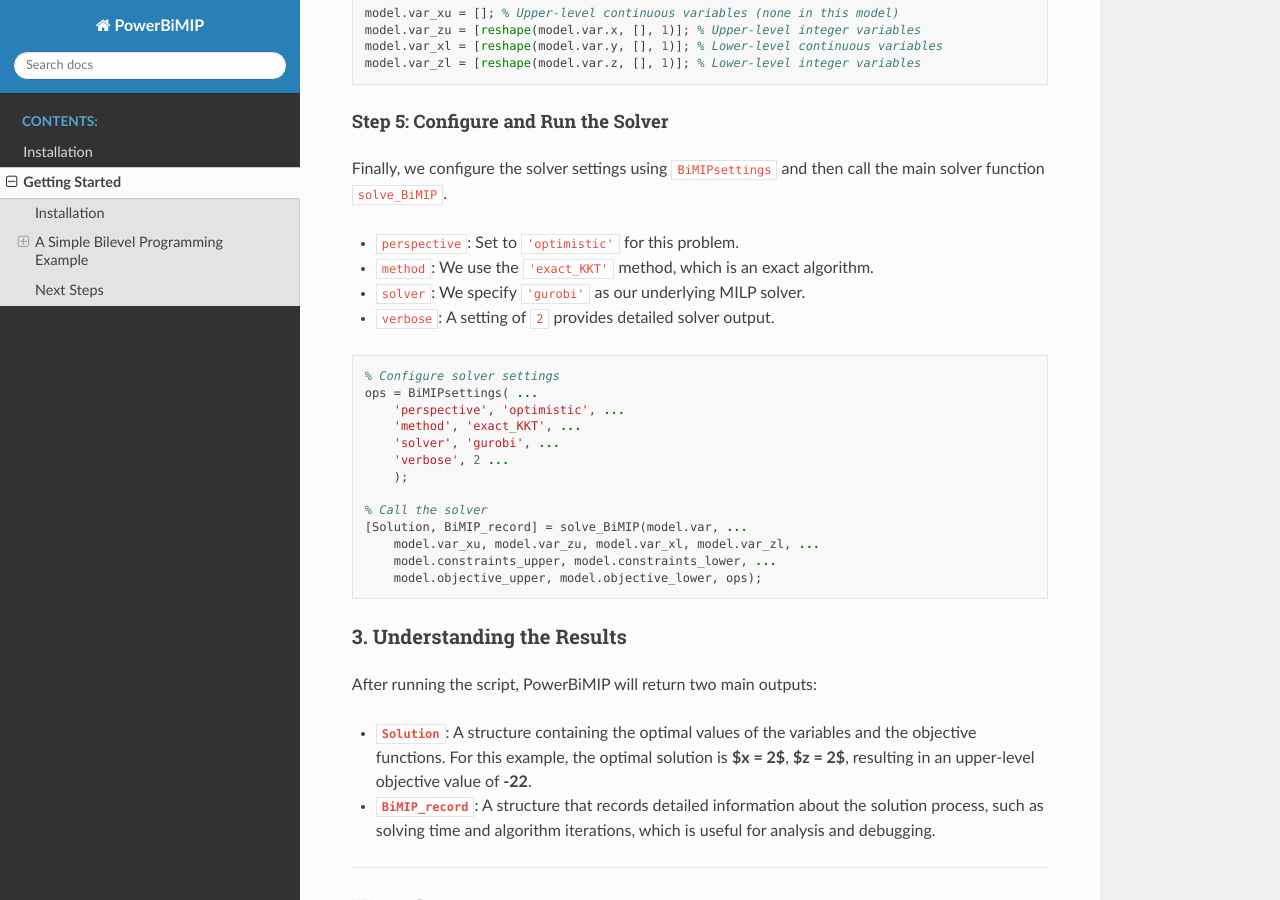
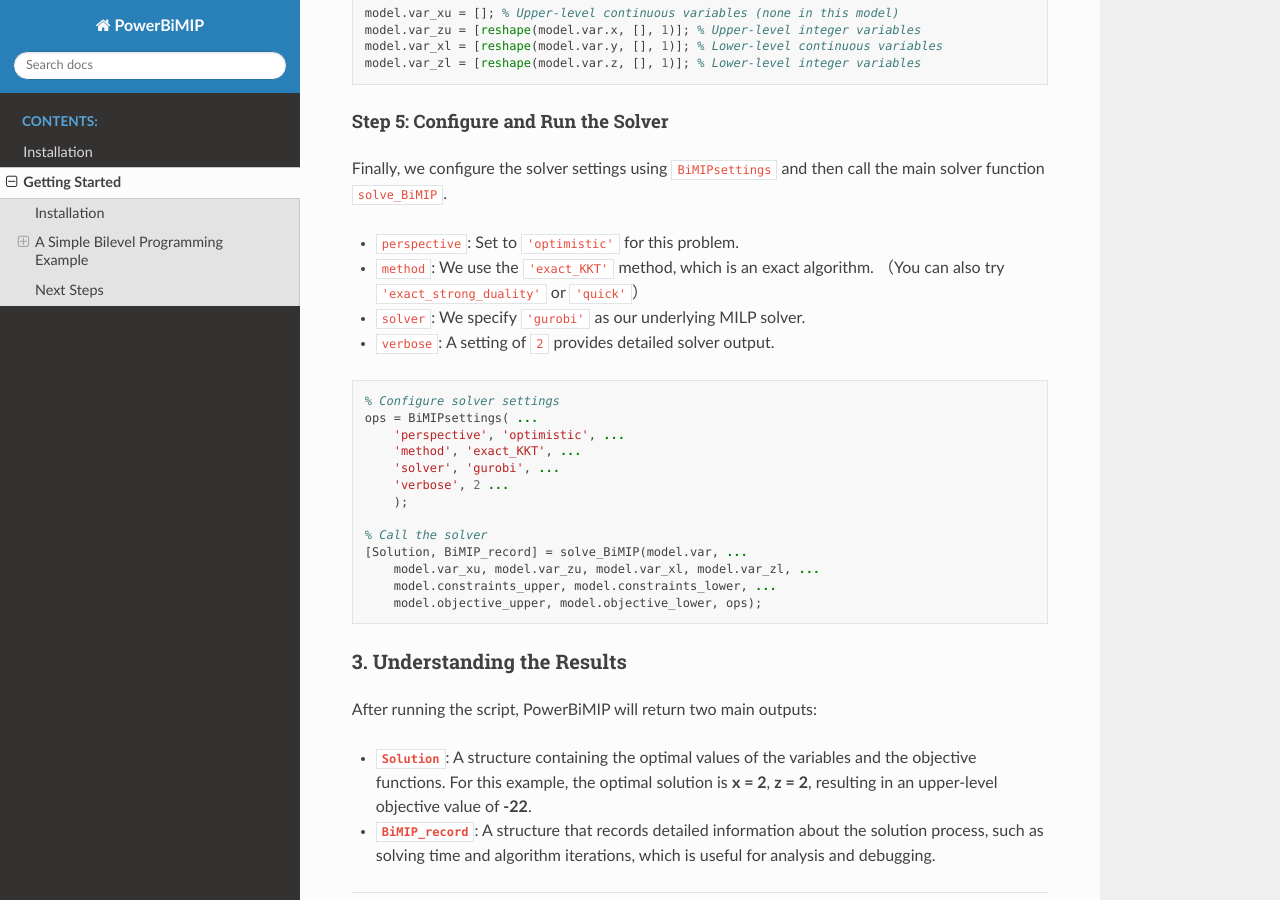
Before and after one commit to GreatTM/PowerBiMIP, a Sphinx documentation site: the page built from docs/source/getting_started.md, in a window 1280 px wide and 900 px high, scrolled down 2618 px. Built offline with Sphinx 7.4.7 and the Read the Docs theme 3.1.0, drawn with Linux system fonts in a browser that asks for light colours.

Commit message:
Update getting_started.md

```diff
--- a/docs/source/getting_started.md
+++ b/docs/source/getting_started.md
@@ -118,7 +118,7 @@ model.var_zl = [reshape(model.var.z, [], 1)]; % Lower-level integer variables
 Finally, we configure the solver settings using `BiMIPsettings` and then call the main solver function `solve_BiMIP`.
 
   * `perspective`: Set to `'optimistic'` for this problem.
-  * `method`: We use the `'exact_KKT'` method, which is an exact algorithm.
+  * `method`: We use the `'exact_KKT'` method, which is an exact algorithm. （You can also try `'exact_strong_duality'` or `'quick'`）
   * `solver`: We specify `'gurobi'` as our underlying MILP solver.
   * `verbose`: A setting of `2` provides detailed solver output.
 
@@ -144,7 +144,7 @@ ops = BiMIPsettings( ...
 
 After running the script, PowerBiMIP will return two main outputs:
 
-  * **`Solution`**: A structure containing the optimal values of the variables and the objective functions. For this example, the optimal solution is **$x = 2$**, **$z = 2$**, resulting in an upper-level objective value of **-22**.
+  * **`Solution`**: A structure containing the optimal values of the variables and the objective functions. For this example, the optimal solution is **x = 2**, **z = 2**, resulting in an upper-level objective value of **-22**.
   * **`BiMIP_record`**: A structure that records detailed information about the solution process, such as solving time and algorithm iterations, which is useful for analysis and debugging.
 
 -----
```
